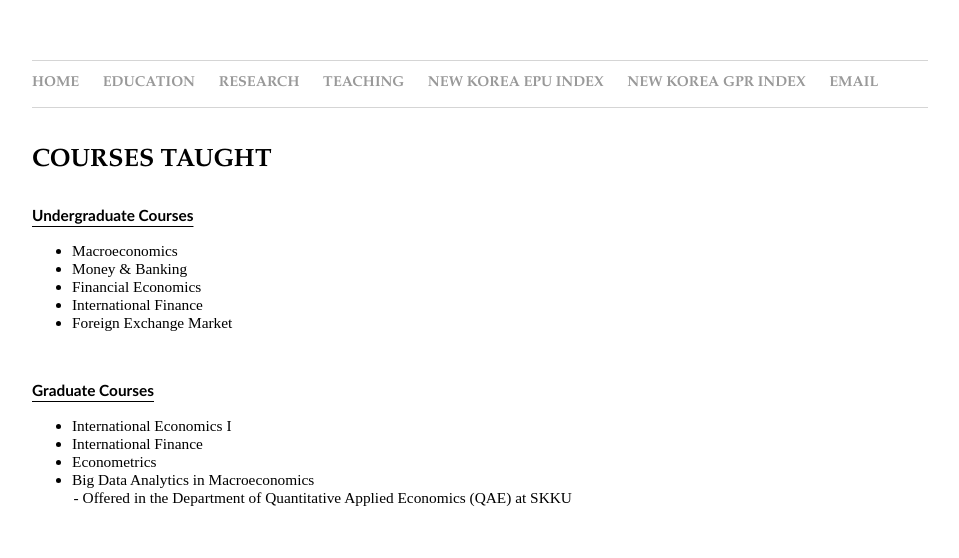
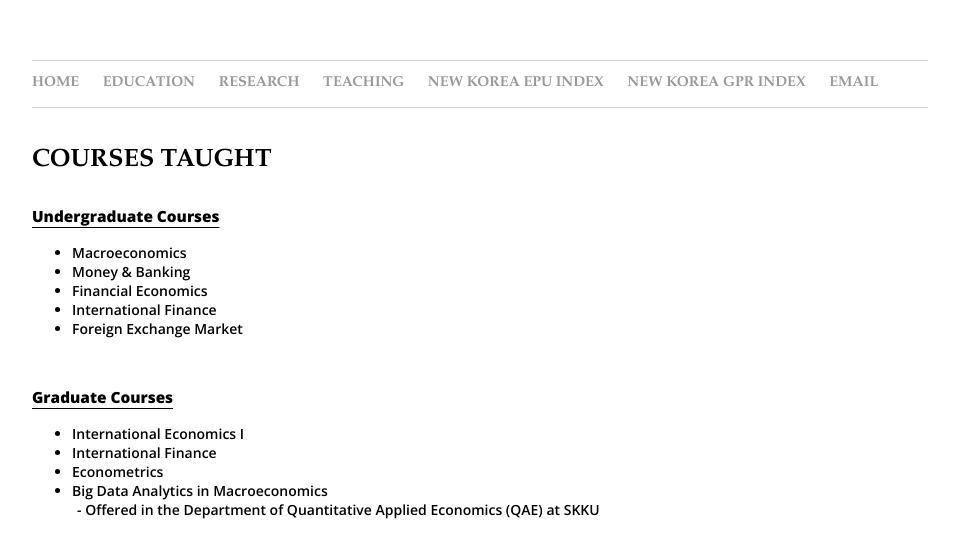
Before and after one commit to dooyeoncho/dooyeoncho.github.io, a Jekyll site: the page built from pages/teaching.html, in a window 1280 px wide. Shown: the top 558 px of the page, without its empty margins (160-1119 px from the left). Built offline with Jekyll 4.4.1, drawn with Linux system fonts in a browser that asks for light colours.

Commit message:
Update teaching.html

```diff
--- a/pages/teaching.html
+++ b/pages/teaching.html
@@ -10,24 +10,46 @@ title: Dooyeon Cho - Teaching
 <h1 class="headerstyle">COURSES TAUGHT</h1>
 </div>
 <div>
-			<div><b><p style="text-decoration: underline; text-underline-position:under;"><font face="Gill Sans", sans-serif;>Undergraduate Courses</font></p></b>
+
+<head>
+  <link href="https://fonts.googleapis.com/css2?family=Open+Sans:wght@600;800&display=swap" rel="stylesheet">
+</head>
+
+<style>
+span {
+	display:inline-block;
+	width:98%;
+	text-align:justify;
+	vertical-align:middle;
+}
+span.highlight-title {
+  font-size: 14px;
+  font-weight: 600;
+  font-family: 'Open Sans', sans-serif;
+  text-align:justify;
+  display: inline !important;  /* force override */
+  width: auto !important;
+}
+</style>
+
+			<div><b><p style="text-decoration: underline; text-underline-position:under;"><font face="Open Sans", sans-serif;>Undergraduate Courses</font></p></b>
 			<ul>
-				<li> Macroeconomics </li>
-				<li> Money & Banking </li>
-				<li> Financial Economics </li>
-				<li> International Finance </li>
-				<li> Foreign Exchange Market </li>
+				<span class="highlight-title"><li> Macroeconomics </li></span>
+				<span class="highlight-title"><li> Money & Banking </li></span>
+				<span class="highlight-title"><li> Financial Economics </li></span>
+				<span class="highlight-title"><li> International Finance </li></span>
+				<span class="highlight-title"><li> Foreign Exchange Market </li></span>
 			</ul>
 		        </div>&nbsp;
 
-                        <div><b><p style="text-decoration: underline; text-underline-position:under;"><font face="Gill Sans", sans-serif;>Graduate Courses</font></p></b>
+                        <div><b><p style="text-decoration: underline; text-underline-position:under;"><font face="Open Sans", sans-serif;>Graduate Courses</font></p></b>
 	                <ul>
-				<li> International Economics I </li>
-				<li> International Finance </li>
-				<li> Econometrics </li>
-				<li> Big Data Analytics in Macroeconomics </li>
+				<span class="highlight-title"><li> International Economics I </li></span>
+				<span class="highlight-title"><li> International Finance </li></span>
+				<span class="highlight-title"><li> Econometrics </li></span>
+				<span class="highlight-title"><li> Big Data Analytics in Macroeconomics </li></span>
 					<ul>
-					   <li style="list-style-type: none; margin-left:-2.5em;">- Offered in the Department of Quantitative Applied Economics (QAE) at SKKU</li>
+					   <span class="highlight-title"><li style="list-style-type: none; margin-left:-2.5em;">- Offered in the Department of Quantitative Applied Economics (QAE) at SKKU</li></span>
 			</ul>
 			</ul>
 			</div>
```
